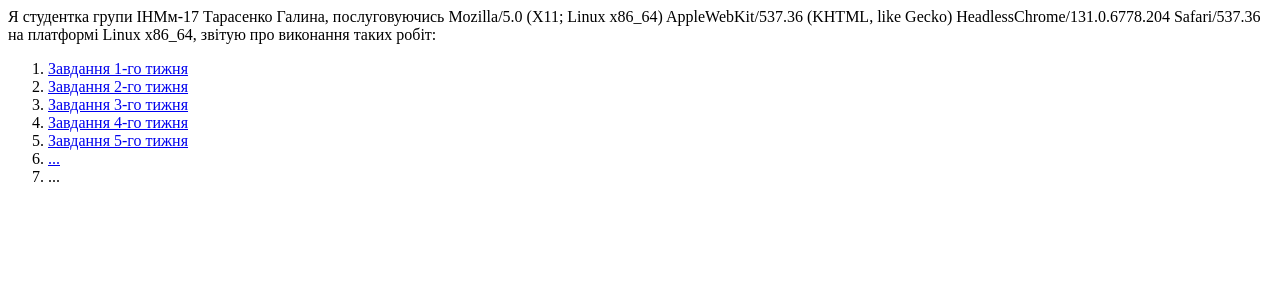
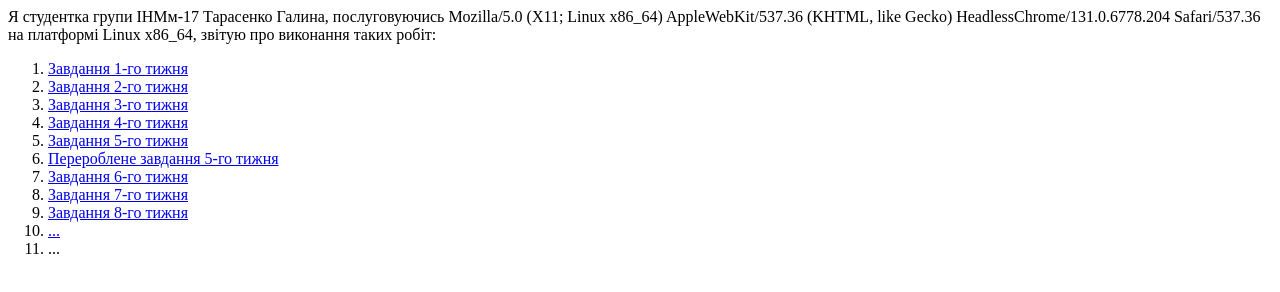
Before and after one commit to GaIIinaBIanca/itde, a plain HTML site: page index.html in a window 1280 px wide. Drawn offline with Linux system fonts and the light colour scheme.

Commit message:
Update index.html

```diff
--- a/index.html
+++ b/index.html
@@ -14,6 +14,10 @@
 <li><a href="week_3.html" target="_blank">Завдання 3-го тижня</a></li>
 <li><a href="week4.html" target="_blank">Завдання 4-го тижня</a></li>
 <li><a href="week5.html" target="_blank">Завдання 5-го тижня</a></li>
+<li><a href="week_5.html" target="_blank">Перероблене завдання 5-го тижня</a></li>
+<li><a href="week_6.html" target="_blank">Завдання 6-го тижня</a></li>
+<li><a href="week_7.html" target="_blank">Завдання 7-го тижня</a></li>
+<li><a href="week_8.html" target="_blank">Завдання 8-го тижня</a></li>
 <li><a href="weeka.html" target="_blank">...</a></li>
 <li>...</li>
 </ol>
```
